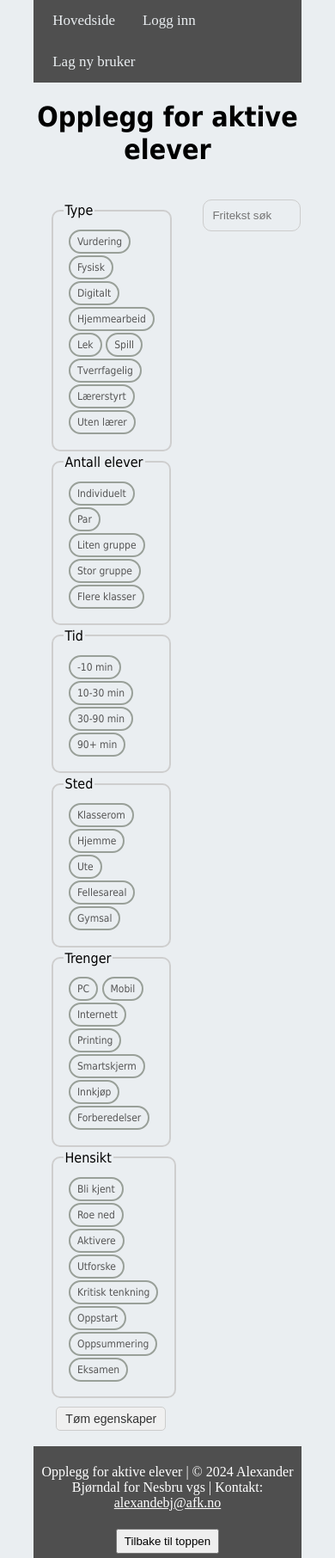
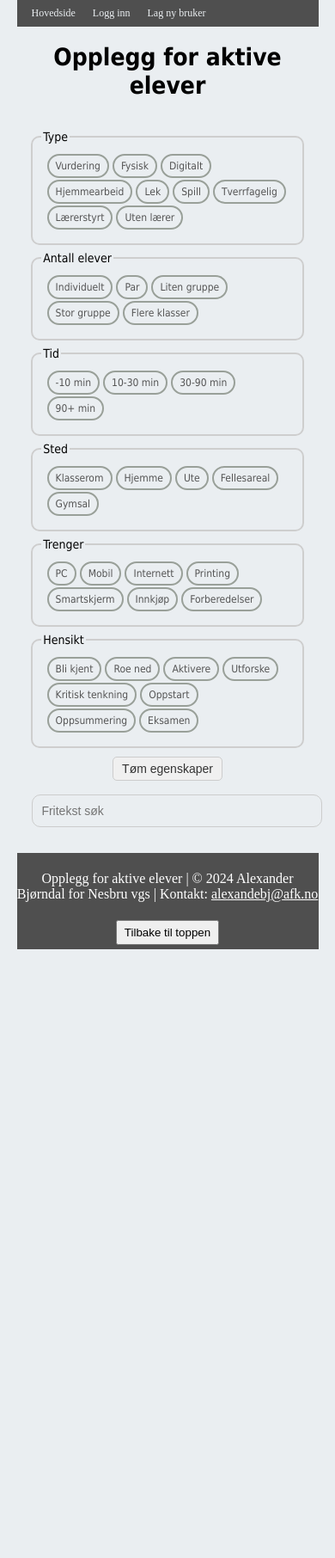
Before and after one commit to alexanderbjorndal/aktive-elev-opplegg, a Flask app: page / in a window 390 px wide. Shown: the whole page at 86% size. After the commit the page ends 1104 px from the top, so only its background shows below. Run offline with Flask 3, Linux system fonts and the light colour scheme; some libraries are stand-ins or nearby versions.

Commit message:
For phone-screens

```diff
--- a/website/static/home.css
+++ b/website/static/home.css
@@ -40,6 +40,7 @@ fieldset {
   background-color: #eaeef1; /* Optional: background color */
 }
 
+/* Global Styles for List Items and Titles */
 ul.ks-cboxtags li {
   display: inline;
 }
@@ -99,6 +100,7 @@ ul.ks-cboxtags li input[type="checkbox"]:checked + label::before {
   transition: transform 0.2s ease-in-out;
 }
 
+/* Flexbox Layout for Two Main Sections */
 #opplegg-color-part {
   background: #eaeef1;
   padding: 0.1rem;
@@ -321,6 +323,7 @@ ul.ks-cboxtags li input[type="checkbox"]:checked + label::before {
   grid-area: 5 / 4 / 6 / 5;
 }
 
+/* Navigation Bar */
 /* Add a black background color to the top navigation */
 .navbar-nav {
   background-color: #4f4f4f;
@@ -406,12 +409,15 @@ footer {
   color: #fff; /* Link color */
   text-decoration: underline; /* Underline links */
 }
+
+/* Add back-to-top button styles */
 #back-to-top {
   margin-top: 5px; /* Reduced margin */
   padding: 5px 8px; /* Slightly reduced padding */
   cursor: pointer;
 }
 
+/* Form Styles for Login Page */
 .login-container {
   max-width: 400px; /* Set a max width for the form */
   margin: 50px auto; /* Center the form vertically */
@@ -454,3 +460,91 @@ footer {
 .btn-primary {
   margin-top: 30px; /* Add space above the button */
 }
+
+
+
+
+
+/* Add Media Queries for Small Screens */
+@media only screen and (max-width: 768px) {
+  .mainclass {
+    margin-left: 5%;
+    margin-right: 5%;
+  }
+
+  .container {
+    font-size: 14px; /* Smaller text for mobile */
+  }
+
+  .navbar-nav a {
+    padding: 10px 12px;
+    font-size: 14px;
+  }
+
+  .list-group-item {
+    grid-template-columns: 1fr;
+    grid-template-rows: auto;
+  }
+
+  .opplegg-title {
+    font-size: large;
+  }
+
+  .child {
+    padding: 0.5rem;
+  }
+
+  .child:first-child,
+  .child:last-child {
+    flex: 1;
+  }
+
+  #opplegg-color-part {
+    flex-direction: column;
+  }
+
+  .opplegg-text {
+    -webkit-line-clamp: 2; /* Limit text length on smaller screens */
+    line-clamp: 2;
+    font-size: small;
+  }
+
+  #search-bar {
+    width: 100%;
+    font-size: 14px;
+  }
+
+  .login-container {
+    width: 90%;
+    margin: 20px auto;
+  }
+}
+
+@media only screen and (max-width: 480px) {
+  .navbar-nav a {
+    padding: 8px 10px;
+    font-size: 12px;
+  }
+
+  .opplegg-title {
+    font-size: medium;
+  }
+
+  .list-group-item {
+    padding: 10px;
+  }
+
+  .child {
+    padding: 0.5rem;
+  }
+
+  .opplegg-text {
+    -webkit-line-clamp: 2; /* Limit text length even further on very small screens */
+    line-clamp: 2;
+    font-size: smaller;
+  }
+
+  .form-control {
+    width: 100%; /* Make form inputs full width on small screens */
+  }
+}
--- a/website/templates/base.html
+++ b/website/templates/base.html
@@ -2,7 +2,7 @@
 <html>
   <head class="mainclass">
     <meta charset="utf-8" />
-    <meta name="viewport" content "width=device-width, inital-scale = 1" />
+    <meta name="viewport" content="width=device-width, initial-scale=1">
 
     <link rel="stylesheet" href="static/home.css" />
 
```
Also changed, not shown: website/auth.py (+4 -3 lines).
